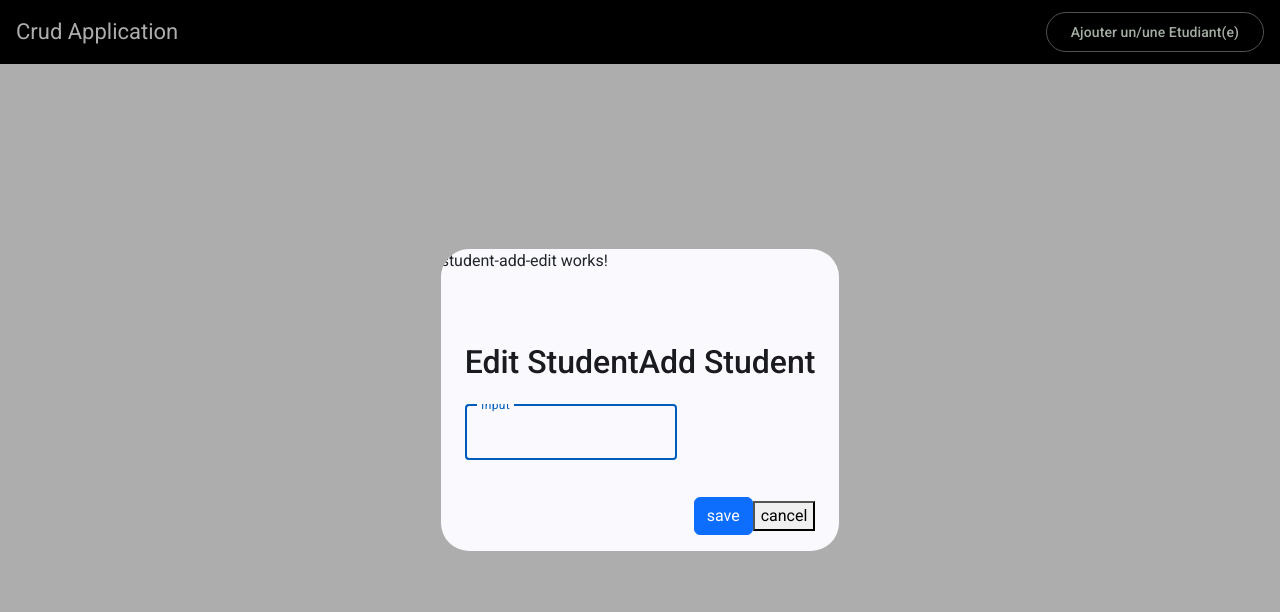
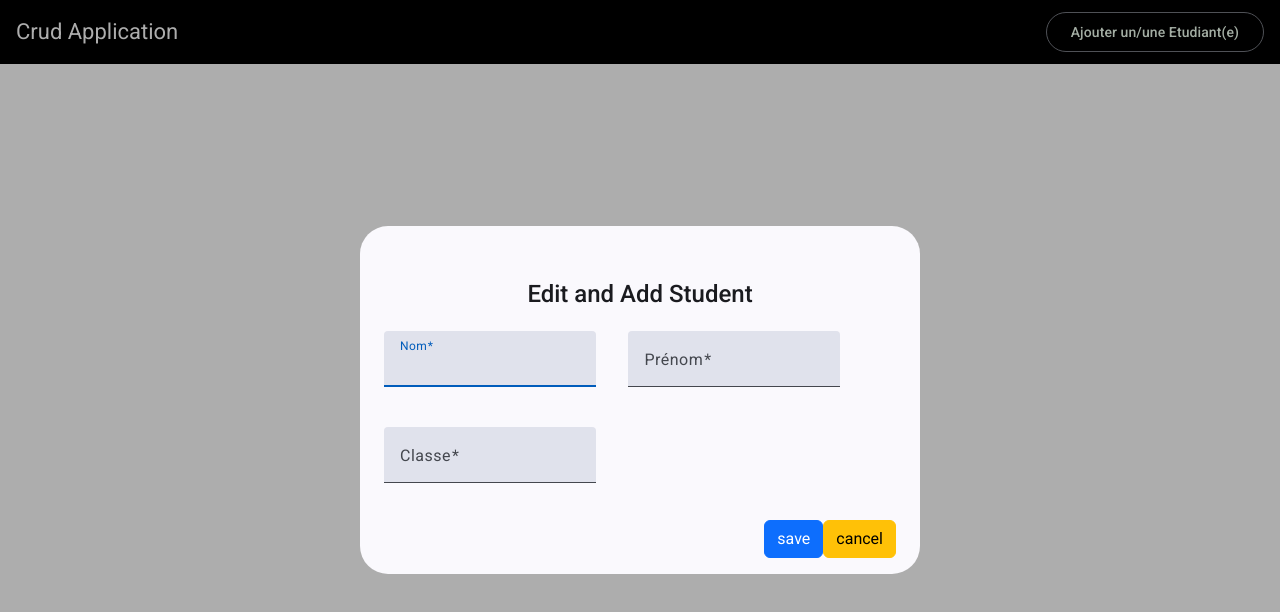
Before and after one commit to RBen19/CrudAngular, an Angular app in the folder crudApp/: page / in a window 1280 px wide. Both pictures are taken after a click on the button "Ajouter un/une Etudiant(e)". Shown: the top 612 px of the page. Built offline with nearby package versions, Linux system fonts and the light colour scheme.

Commit message:
front version1

```diff
--- a/crudApp/src/app/student-add-edit/student-add-edit.component.html
+++ b/crudApp/src/app/student-add-edit/student-add-edit.component.html
@@ -1,18 +1,33 @@
-<p>student-add-edit works!</p>
 <div mat-dialog-title>
-    <h2 mat-dialog-title-content>
-        <span>Edit Student</span>
-        <span>Add Student</span>
-    </h2>
+    <h4 mat-dialog-title-content class="text-center" >
+        <span>Edit and Add Student</span>
+    </h4>
 </div>
-<div mat-dialog-content>
+<div mat-dialog-content class="content">
+    <div class="row">
+        <div class="col-md-4">
+          <mat-form-field appearance="fill">
+            <mat-label>Nom</mat-label>
+            <input matInput type="text" required>
+          </mat-form-field>
+        </div>
+        |||||||
+        <div class="col-md-4">
+          <mat-form-field appearance="fill">
+            <mat-label>Prénom</mat-label>
+            <input matInput type="text" required>
+          </mat-form-field>
+        </div>
+        <div class="col-md-4">
+          <mat-form-field appearance="fill">
+            <mat-label>Classe</mat-label>
+            <input matInput type="text" required>
+          </mat-form-field>
+        </div>
+      </div>
 
-    <mat-form-field appearance="outline">
-        <mat-label>Input</mat-label>
-        <input matInput>
-      </mat-form-field>
 </div>
 <div mat-dialog-actions>
     <button class="btn btn-primary">save</button>
-    <button>cancel</button>
+    <button class="btn btn-warning">cancel</button>
 </div>
--- a/crudApp/src/app/student-add-edit/student-add-edit.component.scss
+++ b/crudApp/src/app/student-add-edit/student-add-edit.component.scss
@@ -0,0 +1,11 @@
+.content{
+    padding-top: 10px;
+}
+
+.row{
+    display: flex;
+    gap: 20px;
+    .mat-form-field{
+        width: 100%;
+    }
+}
```
Also changed, not shown: crudApp/src/app/student-add-edit/student-add-edit.component.ts (line endings or trailing spaces).
